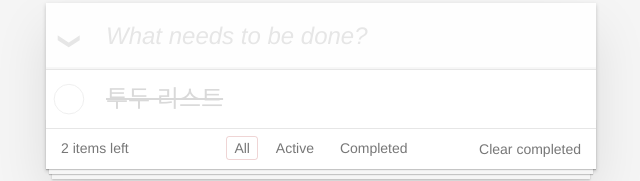
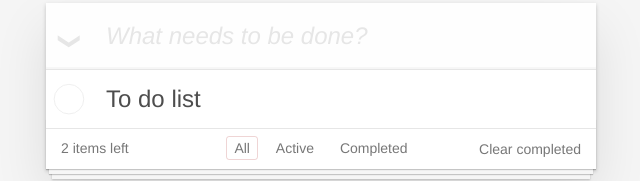
Before and after one commit to ichbinmin2/realworld-react-redux, a React app in the folder todoMVC-react-ts/: page / in a window 1280 px wide. Shown: the part 127-308 px from the top of the page, without its empty margins (319-959 px from the left). Built offline with nearby package versions, Linux system fonts and the light colour scheme.

Commit message:
✨ Create TodoItem component and take props

```diff
--- a/todoMVC-react-ts/src/components/Main.tsx
+++ b/todoMVC-react-ts/src/components/Main.tsx
@@ -12,7 +12,7 @@ const Main = () => {
       />
       <label htmlFor="toggle-all"></label>
       <ul className="todo-list">
-        <TodoItem />
+        <TodoItem task="To do list" completed={false} />
       </ul>
     </section>
   );
--- a/todoMVC-react-ts/src/components/TodoItem.tsx
+++ b/todoMVC-react-ts/src/components/TodoItem.tsx
@@ -1,14 +1,19 @@
 import React from "react";
 
-const TodoItem = () => {
+type Todo = {
+  task: string;
+  completed: boolean;
+};
+
+const TodoItem = ({ task, completed }: Todo) => {
   return (
-    <li className="completed">
+    <li className={completed ? "completed" : ""}>
       <div className="view">
-        <input className="toggle" type="checkbox" checked={false} />
-        <label>투두 리스트</label>
+        <input className="toggle" type="checkbox" checked={completed} />
+        <label>{task}</label>
         <button className="destroy"></button>
       </div>
-      <input className="edit" value="투두 리스트" />
+      <input className="edit" value="to do list" />
     </li>
   );
 };
```
